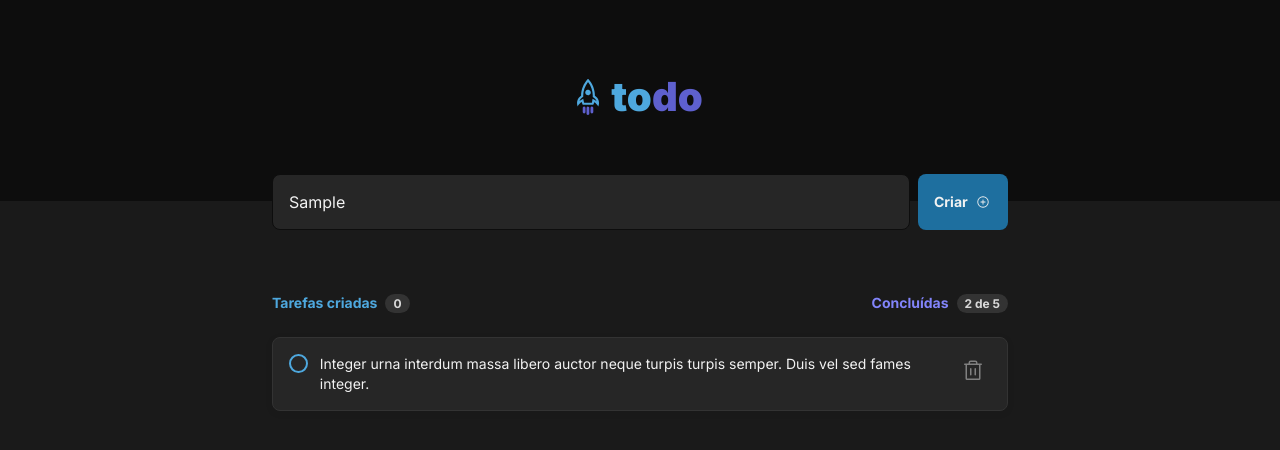
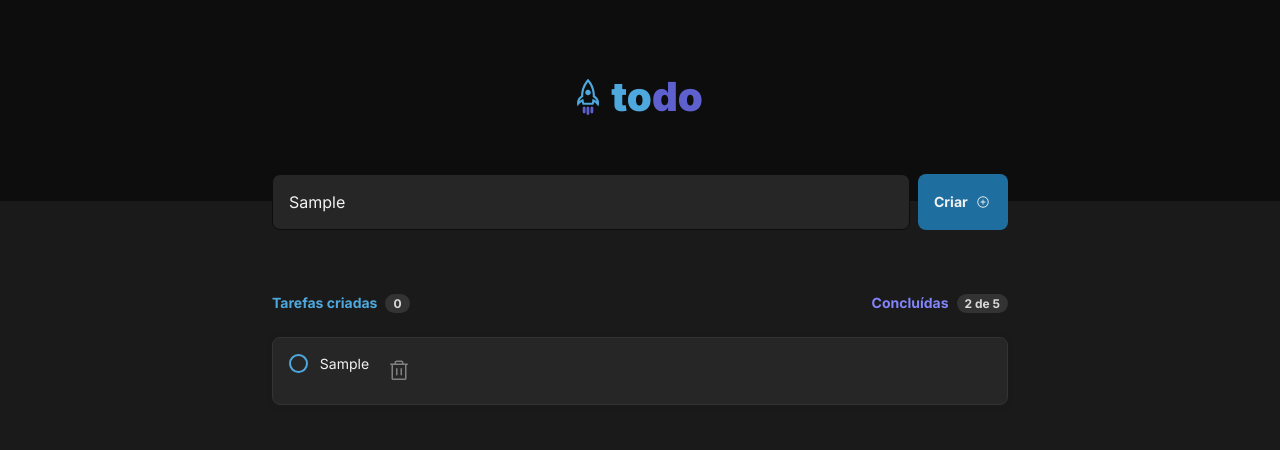
Before and after one commit to lzhudson/ignite-todo, a React (Vite) app: page / in a window 1280 px wide. Both pictures are taken after typing "Sample" into the empty fields and a click on the button "Criar". Shown: the top 450 px of the page. Built offline with nearby package versions, Linux system fonts and the light colour scheme.

Commit message:
feat(refact): modify text to description

```diff
--- a/src/components/TaskItem.tsx
+++ b/src/components/TaskItem.tsx
@@ -33,8 +33,7 @@ export function TaskItem({ description, onUpdateStatusTask, hasFinished, onDelet
         />
       </div>
       <p>
-        Integer urna interdum massa libero auctor neque turpis turpis semper.
-        Duis vel sed fames integer.
+        {description}
       </p>
       <button title="Deletar Tarefa" onClick={handleDeleteTask}>
         <Trash
```
